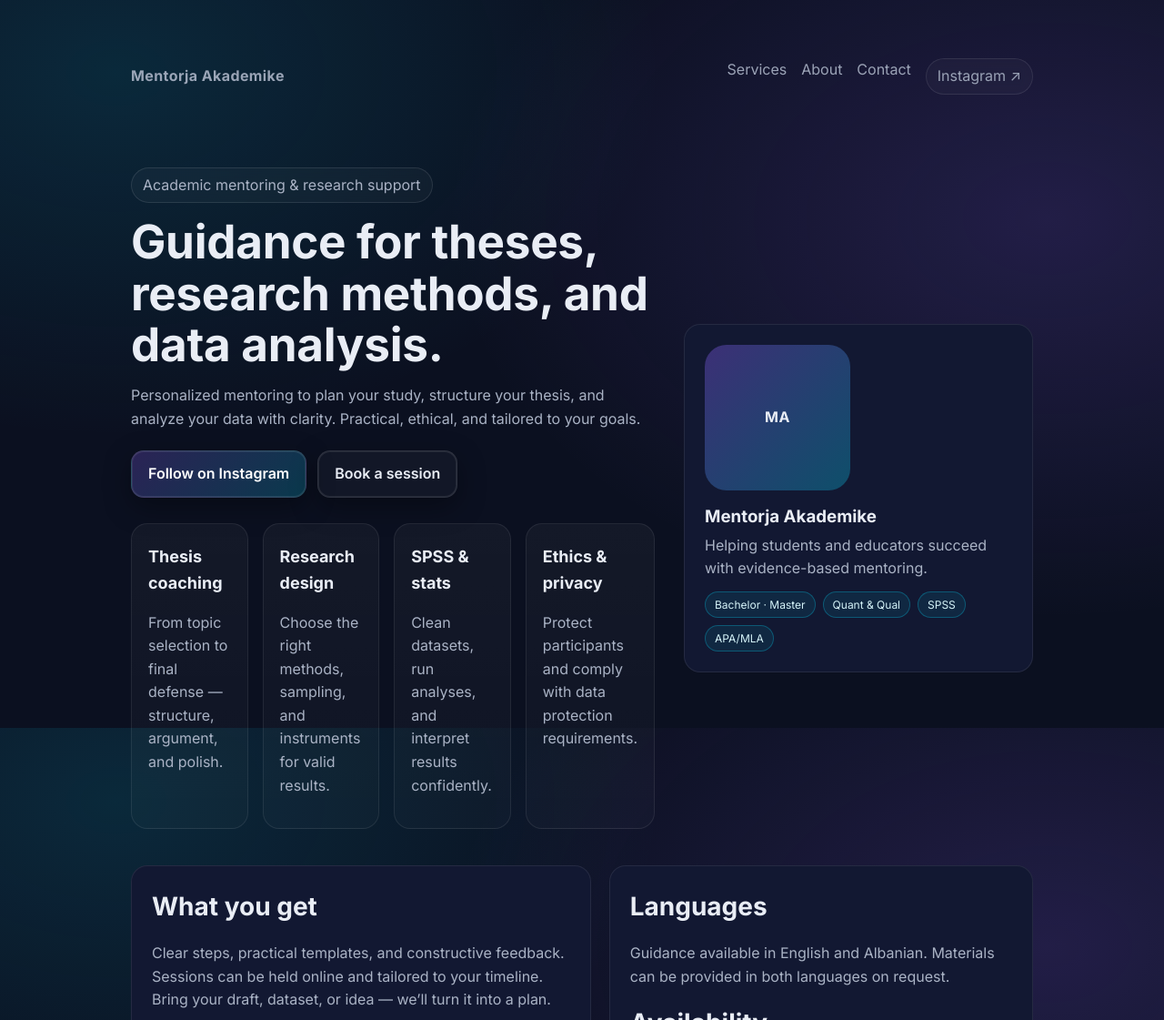
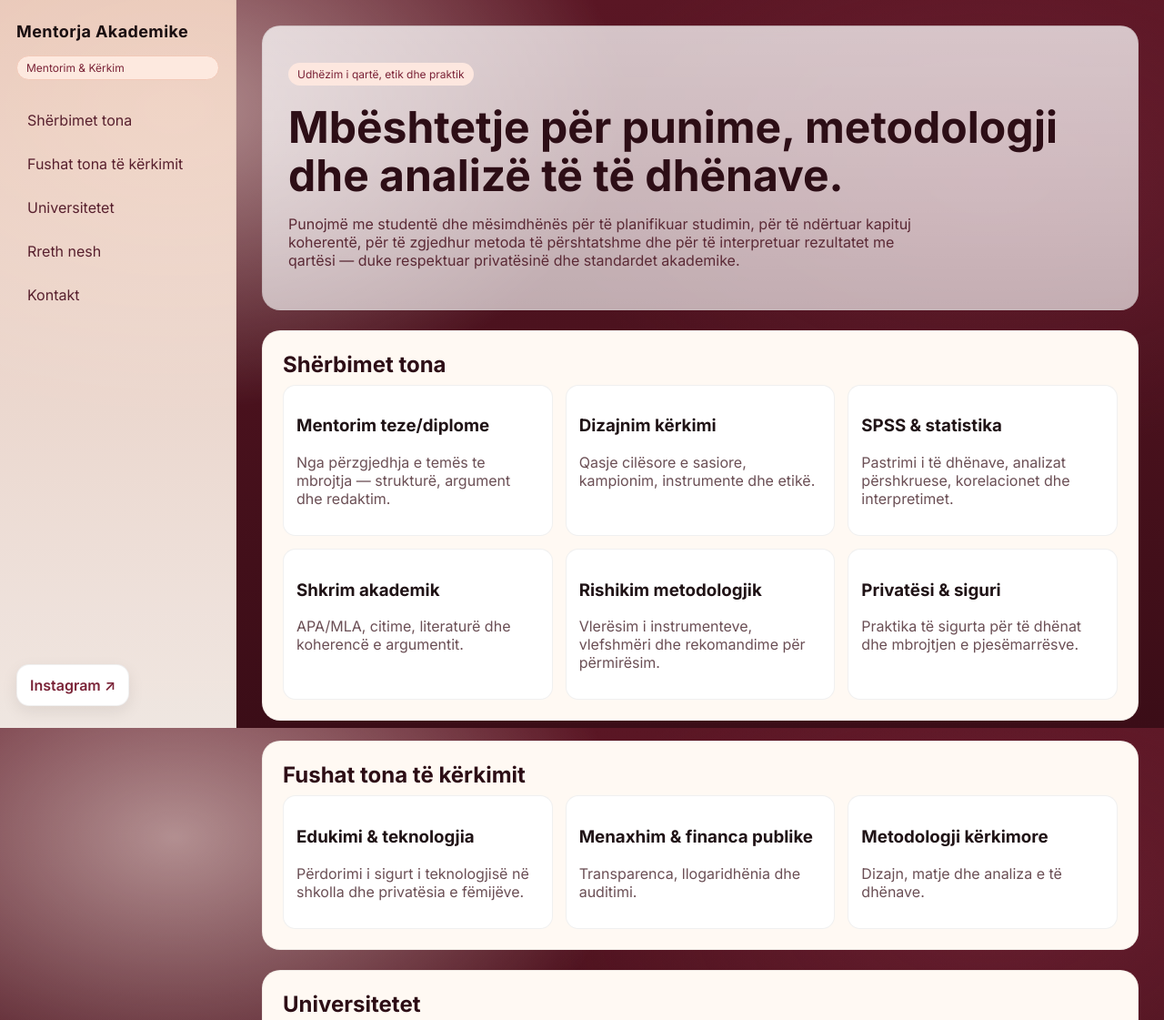
Before and after one commit to mentorja-akademike/mentorja-akademike, a plain HTML site: page index.html in a window 1280 px wide. Shown: the top 1121 px of the page at 91% size. Drawn offline with Linux system fonts and the light colour scheme.

Commit message:
Update index.html

```diff
--- a/index.html
+++ b/index.html
@@ -1,166 +1,168 @@
 <!doctype html>
-<html lang="en">
+<html lang="sq">
 <head>
   <meta charset="utf-8" />
   <meta name="viewport" content="width=device-width, initial-scale=1" />
   <title>Mentorja Akademike</title>
-  <meta name="description" content="Academic mentoring, thesis guidance, and research support — Mentorja Akademike." />
+  <meta name="description" content="Mentorim akademik, udhëzim për punime kërkimore dhe mbështetje në analizë të të dhënave." />
   <meta property="og:title" content="Mentorja Akademike" />
-  <meta property="og:description" content="Academic mentoring, thesis guidance, and research support." />
+  <meta property="og:description" content="Mentorim akademik, udhëzim për punime, fusha kërkimi dhe bashkëpunime me universitete." />
   <meta property="og:type" content="website" />
-  <meta property="og:url" content="https://www.instagram.com/mentorja.akademike/" />
+  <meta property="og:url" content="https://mentorja-akademike.github.io/mentorja-akademike/" />
   <link rel="preconnect" href="https://fonts.googleapis.com">
   <link rel="preconnect" href="https://fonts.gstatic.com" crossorigin>
   <link href="https://fonts.googleapis.com/css2?family=Inter:wght@300;400;600;700&display=swap" rel="stylesheet">
   <style>
-    :root {
-      --bg: #0b1020;
-      --fg: #e9edf5;
-      --muted: #aab3c5;
-      --brand: #8b5cf6;
-      --brand-2: #06b6d4;
-      --card: #121832;
-      --ring: rgba(139,92,246,.55);
+    :root{
+      --cherry:#3b0d17;        /* qershi e errët */
+      --cherry-2:#5a1624;      /* nuancë më e ndezur */
+      --cream:#f6efe7;         /* krem i hapur */
+      --ink:#1a0f11;
+      --fg:#201316;
+      --muted:#6b4f55;
+      --card:#fff9f3;
+      --accent:#a43c57;
+      --accent-2:#f3d5c4;
     }
-    * { box-sizing: border-box; }
-    html, body { height: 100%; }
-    body { margin: 0; font-family: Inter, system-ui, -apple-system, Segoe UI, Roboto, Helvetica, Arial, sans-serif; color: var(--fg); background: radial-gradient(1200px 800px at 10% 10%, rgba(6,182,212,.15), transparent 50%), radial-gradient(1200px 800px at 90% 30%, rgba(139,92,246,.18), transparent 55%), var(--bg); line-height: 1.6; }
-    a { color: var(--fg); text-decoration: none; }
-    .container { max-width: 1040px; margin: 0 auto; padding: 24px; }
-    .pill { display: inline-flex; align-items: center; gap: 8px; padding: 6px 12px; border: 1px solid rgba(255,255,255,.1); border-radius: 999px; color: var(--muted); backdrop-filter: blur(6px); background: rgba(255,255,255,.03); }
-    header { padding-top: 40px; }
-    .nav { display: flex; align-items: center; justify-content: space-between; gap: 16px; }
-    .nav a { color: var(--muted); opacity: .9; }
-    .nav a:hover { color: var(--fg); }
-    .brand { font-weight: 700; letter-spacing: .4px; }
-    .btn { display: inline-flex; align-items: center; gap: 10px; padding: 12px 18px; border-radius: 14px; border: 1px solid rgba(255,255,255,.12); background: linear-gradient(135deg, rgba(139,92,246,.25), rgba(6,182,212,.25)); color: white; font-weight: 600; box-shadow: 0 10px 30px rgba(0,0,0,.35), inset 0 0 0 1px rgba(255,255,255,.08); transition: transform .15s ease, box-shadow .2s ease; }
-    .btn:hover { transform: translateY(-2px); box-shadow: 0 14px 36px rgba(0,0,0,.45); }
-    .btn.secondary { background: rgba(255,255,255,.03); color: var(--fg); }
-    .hero { padding: 80px 0 40px; display: grid; grid-template-columns: 1.2fr .8fr; gap: 32px; align-items: center; }
-    .title { font-size: clamp(36px, 4vw, 56px); line-height: 1.1; margin: 14px 0; letter-spacing: -.3px; }
-    .subtitle { color: var(--muted); max-width: 60ch; }
-    .cta { margin-top: 22px; display: flex; gap: 12px; flex-wrap: wrap; }
-    .card-row { display: grid; grid-template-columns: repeat(4, 1fr); gap: 16px; margin-top: 28px; }
-    .card { background: linear-gradient(180deg, rgba(255,255,255,.04), rgba(255,255,255,.02)); border: 1px solid rgba(255,255,255,.08); border-radius: 18px; padding: 18px; min-height: 120px; }
-    .card h4 { margin: 4px 0 8px; font-size: 18px; }
-    .muted { color: var(--muted); }
-    .panel { background: var(--card); border: 1px solid rgba(255,255,255,.08); border-radius: 18px; padding: 22px; }
-    .two-col { display: grid; grid-template-columns: 1fr 1fr; gap: 20px; }
-    .grid-3 { display: grid; grid-template-columns: repeat(3, 1fr); gap: 16px; }
-    .foot { display: flex; align-items: center; justify-content: space-between; gap: 12px; flex-wrap: wrap; color: var(--muted); margin-top: 40px; padding: 16px 0 40px; border-top: 1px solid rgba(255,255,255,.08); }
-    .avatar { width: 160px; height: 160px; border-radius: 24px; background: linear-gradient(135deg, rgba(139,92,246,.35), rgba(6,182,212,.35)); display: grid; place-items: center; font-weight: 700; letter-spacing: .5px; }
-    .tag { display: inline-block; font-size: 12px; padding: 4px 10px; border-radius: 999px; background: rgba(6,182,212,.1); color: #d6f4f9; border: 1px solid rgba(6,182,212,.35); }
-    .section-title { font-size: 28px; margin: 0 0 10px; }
-    .kudos { font-size: 14px; color: var(--muted); }
-    @media (max-width: 940px) {
-      .hero { grid-template-columns: 1fr; }
-      .card-row { grid-template-columns: repeat(2, 1fr); }
-      .two-col { grid-template-columns: 1fr; }
-      .grid-3 { grid-template-columns: 1fr; }
+    *{box-sizing:border-box}
+    html,body{height:100%}
+    body{
+      margin:0;
+      font-family:Inter, system-ui, -apple-system, Segoe UI, Roboto, Helvetica, Arial, sans-serif;
+      color:var(--fg);
+      background:
+        radial-gradient(900px 600px at 15% 15%, rgba(255,243,235,.55), transparent 55%),
+        radial-gradient(800px 500px at 85% 25%, rgba(164,60,87,.25), transparent 60%),
+        linear-gradient(180deg, var(--cherry-2), var(--cherry));
+    }
+    a{color:var(--accent);text-decoration:none}
+    a:hover{text-decoration:underline}
+
+    .layout{display:grid;grid-template-columns:260px 1fr;min-height:100dvh}
+
+    /* Sidebar */
+    .sidebar{
+      position:sticky;top:0;align-self:start;height:100dvh;
+      background: linear-gradient(180deg, rgba(243,213,196,.92), rgba(255,249,243,.92));
+      border-right:1px solid rgba(0,0,0,.06);
+      padding:24px 18px; display:flex; flex-direction:column; gap:16px;
+    }
+    .brand{font-weight:700;letter-spacing:.4px;font-size:18px;color:var(--ink)}
+    .tag{display:inline-block;font-size:12px;padding:5px 10px;border-radius:999px;background:#fde9df;color:#7a2337;border:1px solid #f2c9b8}
+    .menu{display:flex;flex-direction:column;gap:8px;margin-top:8px}
+    .menu a{display:block;padding:10px 12px;border-radius:12px;color:#58202e}
+    .menu a:hover{background:#f7e9e2}
+    .ig{margin-top:auto;}
+    .btn{display:inline-flex;align-items:center;gap:10px;padding:12px 14px;border-radius:14px;border:1px solid rgba(0,0,0,.06);background:white;color:#7a2337;font-weight:600;box-shadow:0 6px 18px rgba(26,15,17,.08)}
+
+    /* Main */
+    .main{padding:28px}
+    .hero{
+      background: linear-gradient(180deg, rgba(255,255,255,.75), rgba(255,255,255,.65));
+      border:1px solid rgba(0,0,0,.06); border-radius:20px; padding:28px; backdrop-filter: blur(6px);
+    }
+    .title{font-size:clamp(28px,4vw,48px);line-height:1.1;margin:8px 0;color:#2d0e16}
+    .subtitle{color:#5b2a36;max-width:70ch}
+
+    .section{margin-top:22px;background:var(--card);border:1px solid rgba(0,0,0,.06);border-radius:20px;padding:22px}
+    .section h2{margin:0 0 8px;color:#2d0e16}
+    .grid{display:grid;grid-template-columns:repeat(3,1fr);gap:14px}
+    .card{background:white;border:1px solid rgba(0,0,0,.06);border-radius:14px;padding:14px}
+    .muted{color:var(--muted)}
+
+    footer{color:#f3d5c4;display:flex;justify-content:space-between;align-items:center;flex-wrap:wrap;padding:18px 0}
+
+    @media (max-width:980px){
+      .layout{grid-template-columns:1fr}
+      .sidebar{position:static;height:auto;border-right:none;border-bottom:1px solid rgba(0,0,0,.06);border-radius:0}
     }
   </style>
 </head>
 <body>
-  <div class="container">
-    <header>
-      <div class="nav">
-        <a class="brand" href="#top">Mentorja Akademike</a>
-        <nav style="display:flex; gap:16px;">
-          <a href="#services">Services</a>
-          <a href="#about">About</a>
-          <a href="#contact">Contact</a>
-          <a class="pill" href="https://www.instagram.com/mentorja.akademike/" target="_blank" rel="noopener">Instagram ↗</a>
-        </nav>
+  <div class="layout">
+    <aside class="sidebar">
+      <a class="brand" href="#kreu">Mentorja Akademike</a>
+      <span class="tag">Mentorim & Kërkim</span>
+      <nav class="menu">
+        <a href="#sherbimet">Shërbimet tona</a>
+        <a href="#fushat">Fushat tona të kërkimit</a>
+        <a href="#universitetet">Universitetet</a>
+        <a href="#rreth-nesh">Rreth nesh</a>
+        <a href="#kontakt">Kontakt</a>
+      </nav>
+      <div class="ig">
+        <a class="btn" href="https://www.instagram.com/mentorja.akademike/" target="_blank" rel="noopener">Instagram ↗</a>
       </div>
-    </header>
+    </aside>
 
-    <main id="top">
+    <main id="kreu" class="main">
       <section class="hero">
-        <div>
-          <span class="pill">Academic mentoring & research support</span>
-          <h1 class="title">Guidance for theses, research methods, and data analysis.</h1>
-          <p class="subtitle">Personalized mentoring to plan your study, structure your thesis, and analyze your data with clarity. Practical, ethical, and tailored to your goals.</p>
-          <div class="cta">
-            <a class="btn" href="https://www.instagram.com/mentorja.akademike/" target="_blank" rel="noopener">Follow on Instagram</a>
-            <a class="btn secondary" href="#contact">Book a session</a>
+        <p class="tag" style="border:none;background:#fde7df;color:#7a2337">Udhëzim i qartë, etik dhe praktik</p>
+        <h1 class="title">Mbështetje për punime, metodologji dhe analizë të të dhënave.</h1>
+        <p class="subtitle">Punojmë me studentë dhe mësimdhënës për të planifikuar studimin, për të ndërtuar kapituj koherentë, për të zgjedhur metoda të përshtatshme dhe për të interpretuar rezultatet me qartësi — duke respektuar privatësinë dhe standardet akademike.</p>
+      </section>
+
+      <section id="sherbimet" class="section">
+        <h2>Shërbimet tona</h2>
+        <div class="grid">
+          <div class="card"><h3>Mentorim teze/diplome</h3><p class="muted">Nga përzgjedhja e temës te mbrojtja — strukturë, argument dhe redaktim.</p></div>
+          <div class="card"><h3>Dizajnim kërkimi</h3><p class="muted">Qasje cilësore e sasiore, kampionim, instrumente dhe etikë.</p></div>
+          <div class="card"><h3>SPSS & statistika</h3><p class="muted">Pastrimi i të dhënave, analizat përshkruese, korelacionet dhe interpretimet.</p></div>
+          <div class="card"><h3>Shkrim akademik</h3><p class="muted">APA/MLA, citime, literaturë dhe koherencë e argumentit.</p></div>
+          <div class="card"><h3>Rishikim metodologjik</h3><p class="muted">Vlerësim i instrumenteve, vlefshmëri dhe rekomandime për përmirësim.</p></div>
+          <div class="card"><h3>Privatësi & siguri</h3><p class="muted">Praktika të sigurta për të dhënat dhe mbrojtjen e pjesëmarrësve.</p></div>
+        </div>
+      </section>
+
+      <section id="fushat" class="section">
+        <h2>Fushat tona të kërkimit</h2>
+        <div class="grid">
+          <div class="card"><h3>Edukimi & teknologjia</h3><p class="muted">Përdorimi i sigurt i teknologjisë në shkolla dhe privatësia e fëmijëve.</p></div>
+          <div class="card"><h3>Menaxhim & financa publike</h3><p class="muted">Transparenca, llogaridhënia dhe auditimi.</p></div>
+          <div class="card"><h3>Metodologji kërkimore</h3><p class="muted">Dizajn, matje dhe analiza e të dhënave.</p></div>
+        </div>
+      </section>
+
+      <section id="universitetet" class="section">
+        <h2>Universitetet</h2>
+        <p class="muted">Bashkëpunime dhe mentorim për studentë të cikleve Bachelor dhe Master. Sesione online dhe të pranishme sipas marrëveshjes. Materialet ofrohen në shqip dhe anglisht sipas kërkesës.</p>
+      </section>
+
+      <section id="rreth-nesh" class="section">
+        <h2>Rreth nesh</h2>
+        <p>Mentorja Akademike është krijuar për të ofruar udhëzim të besueshëm dhe praktik në çdo hap të procesit kërkimor. Historia jonë është e gjatë: kemi punuar me shumë studentë dhe mësimdhënës në hartimin e temave, strukturimin e kapitujve, zhvillimin e instrumenteve dhe interpretimin e rezultateve, gjithmonë me standarde të larta etike dhe akademike.</p>
+        <p>Në thelb të qasjes sonë janë qartësia, etika dhe përkushtimi për cilësi. Ndihmojmë në planifikimin e kohës, përcaktimin e objektivave, krijimin e tabelave dhe fig-urave të lexueshme, si dhe në shkrimin e kapitujve që komunikojnë idenë me qartësi. Fokusohemi veçanërisht te siguria digjitale dhe mbrojtja e privatësisë gjatë mbledhjes dhe trajtimit të të dhënave.</p>
+      </section>
+
+      <section id="kontakt" class="section">
+        <h2>Kontakt</h2>
+        <div class="grid" style="grid-template-columns:1fr 1fr;">
+          <div class="card">
+            <h3>Email</h3>
+            <p class="muted">Kliko më poshtë për të hapur aplikacionin tënd të emailit me subjekt të gatshëm.</p>
+            <p><a class="btn" href="mailto:hello@example.com?subject=Mentorja%20Akademike%20-%20Kërkesë%20për%20mentorin">Dërgo email</a></p>
+            <p class="muted">Zëvendëso <em>hello@example.com</em> me adresën tënde.</p>
           </div>
-          <div class="card-row">
-            <div class="card"><h4>Thesis coaching</h4><p class="muted">From topic selection to final defense — structure, argument, and polish.</p></div>
-            <div class="card"><h4>Research design</h4><p class="muted">Choose the right methods, sampling, and instruments for valid results.</p></div>
-            <div class="card"><h4>SPSS & stats</h4><p class="muted">Clean datasets, run analyses, and interpret results confidently.</p></div>
-            <div class="card"><h4>Ethics & privacy</h4><p class="muted">Protect participants and comply with data protection requirements.</p></div>
-          </div>
-        </div>
-        <div class="panel">
-          <div class="avatar">MA</div>
-          <h3 style="margin:14px 0 4px;">Mentorja Akademike</h3>
-          <p class="muted" style="margin:0 0 12px;">Helping students and educators succeed with evidence-based mentoring.</p>
-          <div style="display:flex; gap:8px; flex-wrap:wrap;">
-            <span class="tag">Bachelor · Master</span>
-            <span class="tag">Quant & Qual</span>
-            <span class="tag">SPSS</span>
-            <span class="tag">APA/MLA</span>
+          <div class="card">
+            <h3>Instagram</h3>
+            <p class="muted">Mënyra më e shpejtë për pyetje dhe rezervime.</p>
+            <p><a class="btn" href="https://www.instagram.com/mentorja.akademike/" target="_blank" rel="noopener">Mesazh në Instagram</a></p>
+            <p class="muted">@mentorja.akademike</p>
           </div>
         </div>
       </section>
 
-      <section id="services" class="two-col">
-        <div class="panel">
-          <h3 class="section-title">What you get</h3>
-          <p class="muted">Clear steps, practical templates, and constructive feedback. Sessions can be held online and tailored to your timeline. Bring your draft, dataset, or idea — we’ll turn it into a plan.</p>
-          <div class="grid-3" style="margin-top:10px;">
-            <div class="card"><h4>Outline & structure</h4><p class="muted">Problem statement, literature map, and chapter flow.</p></div>
-            <div class="card"><h4>Instrument design</h4><p class="muted">Questionnaires, interview guides, piloting, and validity checks.</p></div>
-            <div class="card"><h4>Data analysis</h4><p class="muted">Descriptives, correlations, and readable interpretations.</p></div>
-          </div>
-        </div>
-        <div class="panel">
-          <h3 class="section-title">Languages</h3>
-          <p class="muted">Guidance available in English and Albanian. Materials can be provided in both languages on request.</p>
-          <h3 class="section-title" style="margin-top:16px;">Availability</h3>
-          <p class="muted">Flexible hours. Send a message with your preferred times and goals, and you’ll receive a reply with suggested slots.</p>
-        </div>
-      </section>
-
-      <section id="about" style="margin-top:24px;" class="panel">
-        <h3 class="section-title">About</h3>
-        <p class="muted">Mentorja Akademike supports students and teachers with transparent, ethical, and practical mentoring. The focus is on safe technology use, privacy in research, and high-quality writing — with special care for beginner researchers. Connect on Instagram for tips and resources.</p>
-      </section>
-
-      <section id="contact" style="margin-top:24px;" class="panel">
-        <h3 class="section-title">Contact</h3>
-        <p class="muted">Ready to get started? Use one of the options below.</p>
-        <div class="two-col">
-          <div class="card">
-            <h4>Email</h4>
-            <p class="muted">Click to open your email app with a pre-filled subject.</p>
-            <p><a class="btn secondary" href="mailto:hello@example.com?subject=Mentorja%20Akademike%20-%20Mentoring%20Inquiry">Send an email</a></p>
-            <p class="kudos">Replace <em>hello@example.com</em> with your address.</p>
-          </div>
-          <div class="card">
-            <h4>Instagram DM</h4>
-            <p class="muted">Fastest way to reach me for questions and bookings.</p>
-            <p><a class="btn" href="https://www.instagram.com/mentorja.akademike/" target="_blank" rel="noopener">Message on Instagram</a></p>
-            <p class="kudos">@mentorja.akademike</p>
-          </div>
-        </div>
-      </section>
-
-      <footer class="foot">
+      <footer>
         <span>© <span id="year"></span> Mentorja Akademike</span>
-        <span class="muted">Designed with ❤ — free, fast, and privacy-friendly.</span>
+        <span>Falënderime për besimin — faqe e lehtë, falas dhe miqësore me privatësinë.</span>
       </footer>
     </main>
   </div>
 
   <script>
     document.getElementById('year').textContent = new Date().getFullYear();
-    document.querySelectorAll('a[href^="#"]').forEach(a => {
-      a.addEventListener('click', e => {
-        const id = a.getAttribute('href').slice(1);
-        const el = document.getElementById(id);
-        if (el) { e.preventDefault(); el.scrollIntoView({ behavior: 'smooth', block: 'start' }); }
-      });
+    document.querySelectorAll('a[href^="#"]').forEach(a=>{
+      a.addEventListener('click',e=>{const id=a.getAttribute('href').slice(1);const el=document.getElementById(id);if(el){e.preventDefault();el.scrollIntoView({behavior:'smooth',block:'start'});}})
     });
   </script>
 </body>
```
